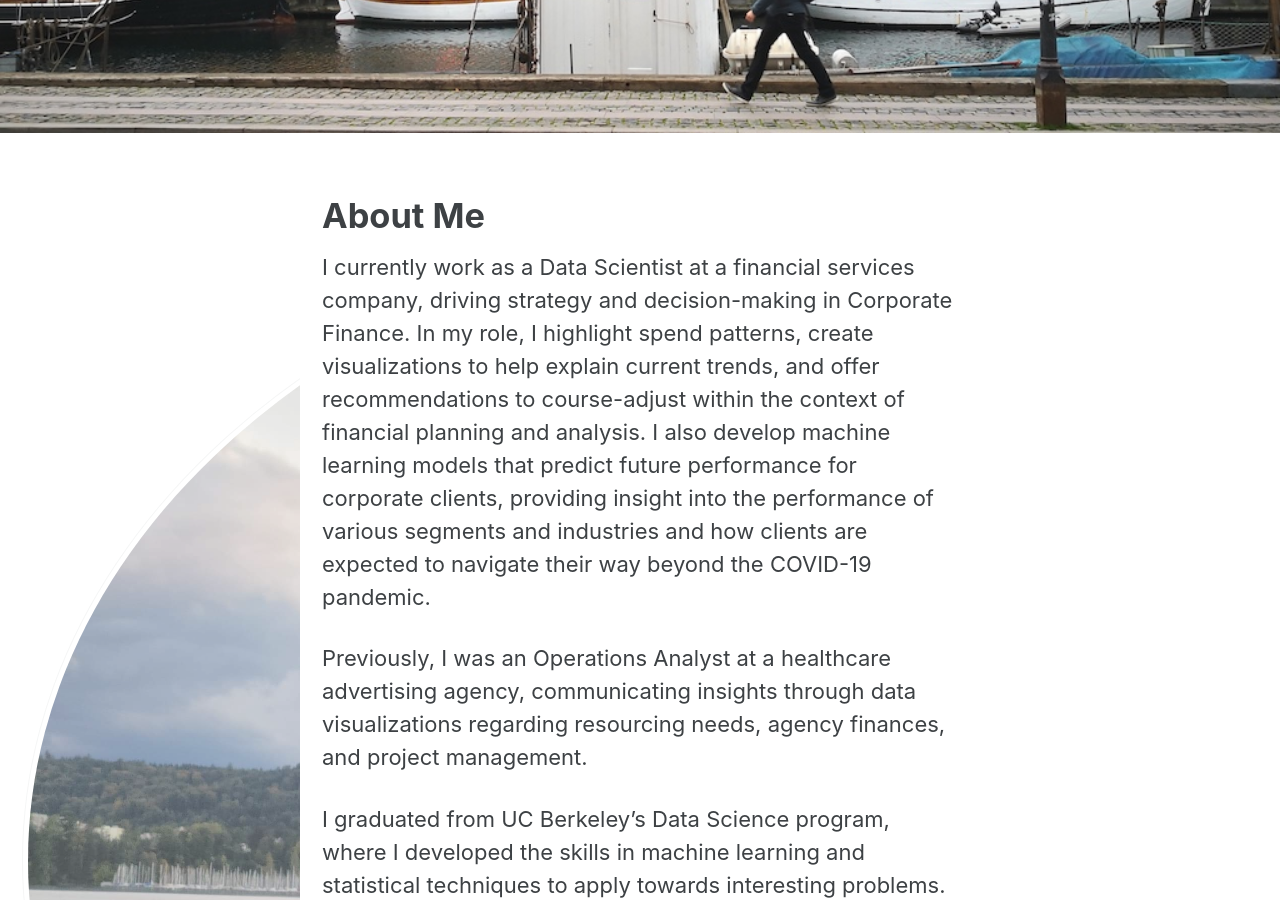
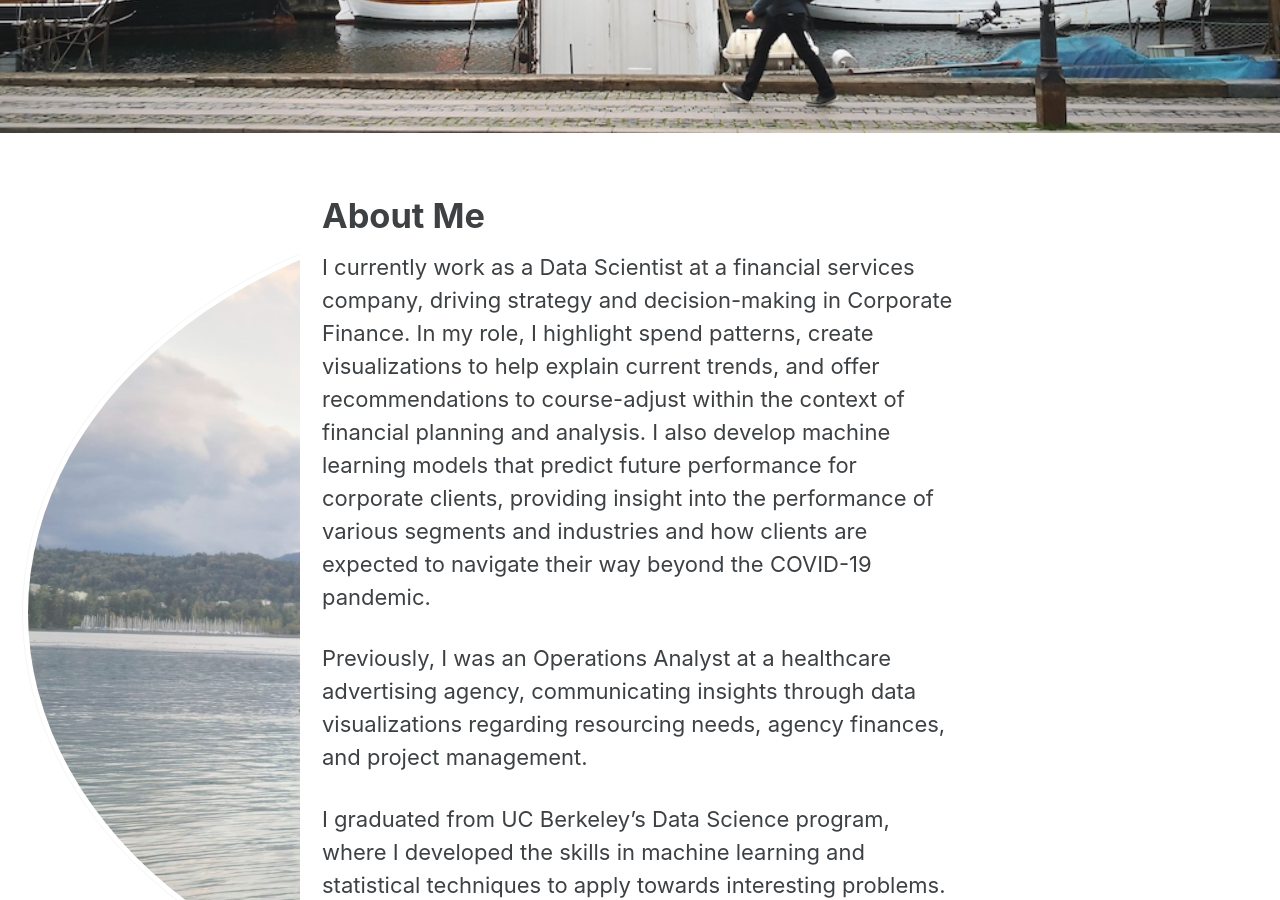
Before and after one commit to juliantsang1/juliantsang1.github.io, a Jekyll site: the page built from _pages/about.md, in a window 1280 px wide and 900 px high, scrolled down 585 px. Built offline with Jekyll 4.4.1, drawn with Linux system fonts in a browser that asks for light colours; cached includes are drawn as plain includes.

Commit message:
adjusting avatar width

```diff
--- a/_sass/minimal-mistakes/_sidebar.scss
+++ b/_sass/minimal-mistakes/_sidebar.scss
@@ -128,7 +128,7 @@
 
   img {
     max-width: 175px; //110px;
-    min-width: 80em;
+    min-width: 50em;
     border-radius: 50%;
 
     @include breakpoint($large) {
```
